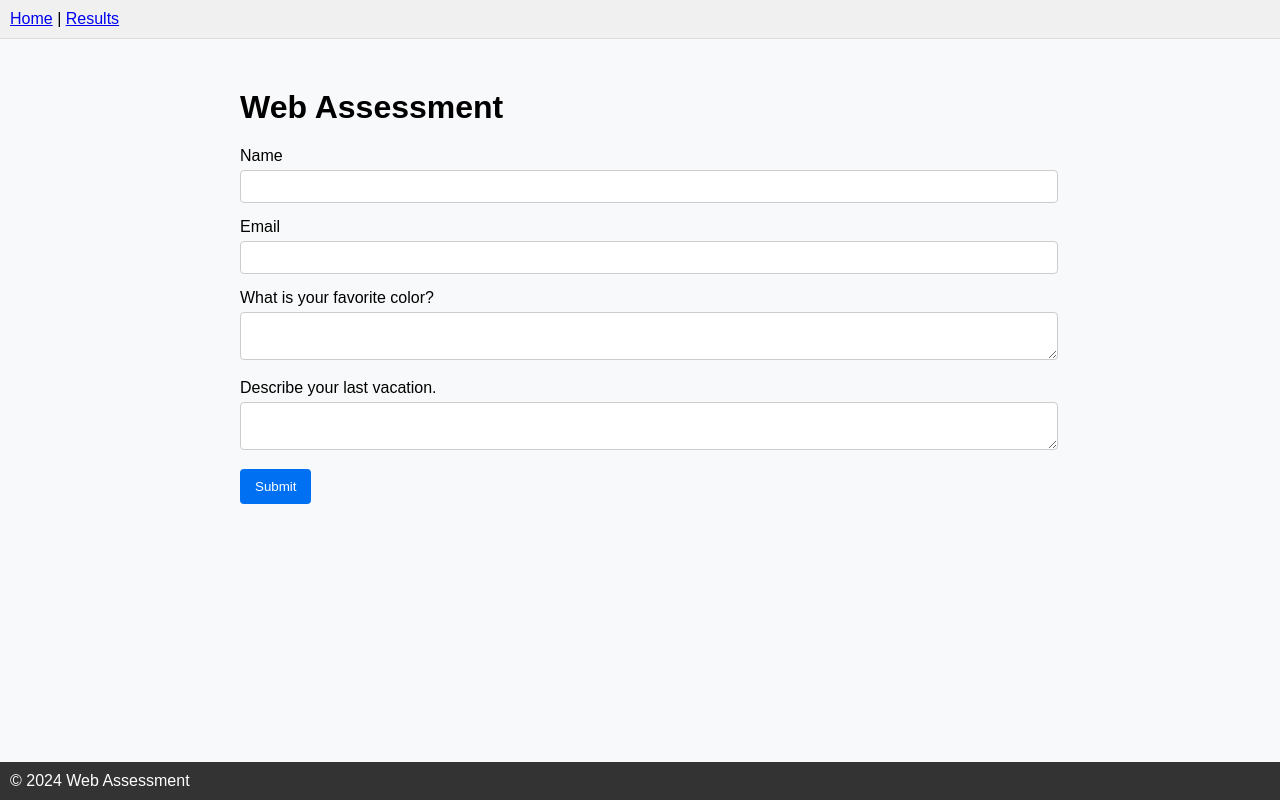
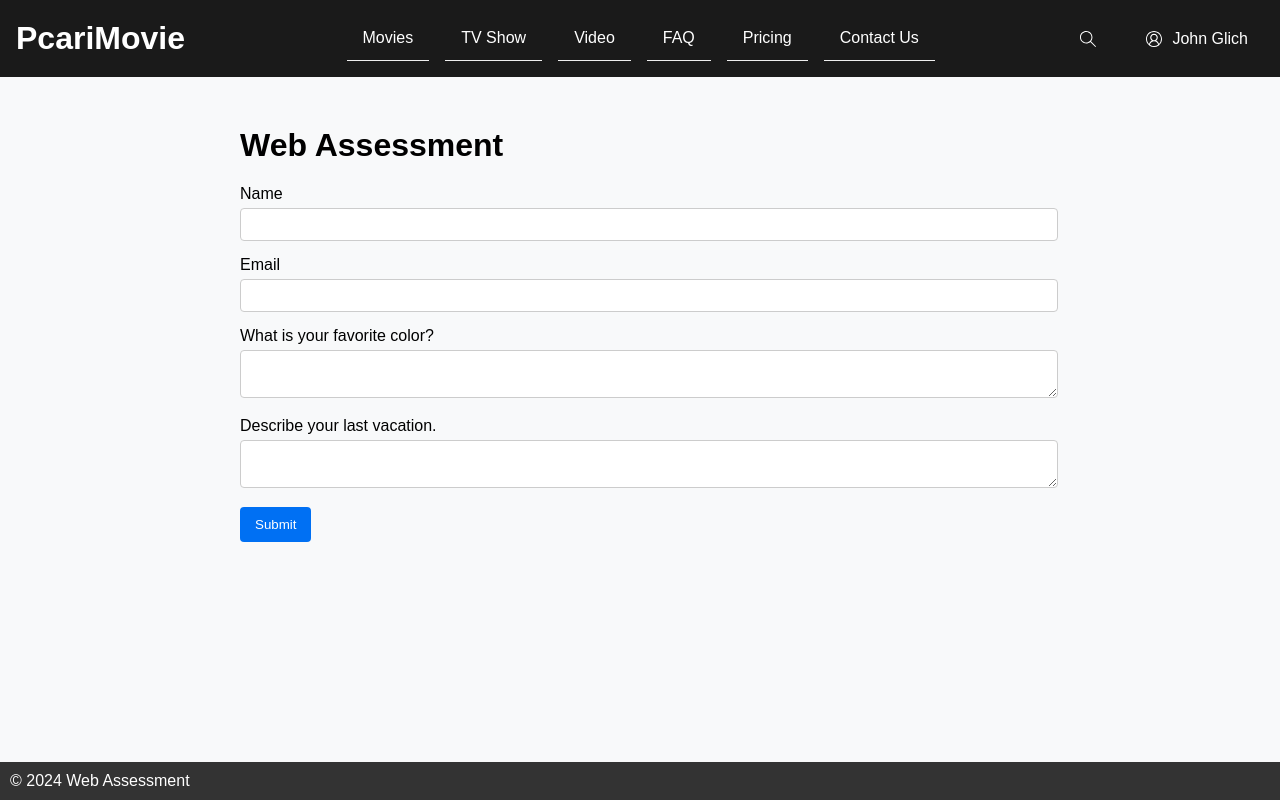
Before and after one commit to AimanHaikal/AimanHaikal-fe-18513, a Next.js app: page / in a window 1280 px wide. Built offline with nearby package versions, Linux system fonts and the light colour scheme.

Commit message:
Update Header

```diff
--- a/package.json
+++ b/package.json
@@ -17,6 +17,7 @@
     "next": "^14.2.3",
     "react": "^18.3.1",
     "react-dom": "^18.3.1",
+    "react-icons": "^5.2.1",
     "turbo": "^1.13.3",
     "yup": "^1.4.0"
   },
--- a/src/app/layout.tsx
+++ b/src/app/layout.tsx
@@ -1,16 +1,57 @@
 // app/layout.tsx
-import './styles/globals.css';
+import "./styles/globals.css";
+import { SlMagnifier } from "react-icons/sl";
+import { VscAccount } from "react-icons/vsc";
 
 const RootLayout = ({ children }: { children: React.ReactNode }) => {
   return (
     <html lang="en">
       <body>
         <header>
-          <nav>
-            <a href="/">Home</a>
-            <span className="separator"> | </span>
-            <a href="/results">Results</a>
+          <div className="logo">
+            <a href="#" className="logo-link">
+              PcariMovie
+            </a>
+          </div>
+          <nav className="nav">
+            <ul className="nav-menu">
+              <li className="nav-item">
+                <a href="#" className="nav-link">
+                  Movies
+                </a>
+              </li>
+              <li className="nav-item">
+                <a href="#" className="nav-link">
+                  TV Show
+                </a>
+              </li>
+              <li className="nav-item">
+                <a href="#" className="nav-link">
+                  Video
+                </a>
+              </li>
+              <li className="nav-item">
+                <a href="#" className="nav-link">
+                  FAQ
+                </a>
+              </li>
+              <li className="nav-item">
+                <a href="#" className="nav-link">
+                  Pricing
+                </a>
+              </li>
+              <li className="nav-item">
+                <a href="#" className="nav-link">
+                  Contact Us
+                </a>
+              </li>
+            </ul>
           </nav>
+          <div className="user-section">
+            <SlMagnifier color="white" style={{ marginRight: "50px" }} />
+            <VscAccount color="white" style={{ marginRight: "10px" }} />
+            <div className="user-name">John Glich</div>
+          </div>
         </header>
         <main className="main-content">{children}</main>
         <footer>© 2024 Web Assessment</footer>
--- a/src/app/styles/globals.css
+++ b/src/app/styles/globals.css
@@ -14,7 +14,8 @@ body {
   box-shadow: 0 0 10px rgba(0, 0, 0, 0.1);
 }
 
-.header, .footer {
+.header,
+.footer {
   background-color: #0070f3;
   color: white;
   padding: 10px 0;
@@ -65,7 +66,8 @@ h2 {
   color: #0070f3;
 }
 
-p, li {
+p,
+li {
   margin: 0;
   padding: 5px 0;
 }
@@ -87,9 +89,11 @@ li {
 }
 
 header {
-  background-color: #f0f0f0;
-  padding: 10px;
-  border-bottom: 1px solid #ddd;
+  display: flex;
+  justify-content: space-between;
+  align-items: center;
+  background-color: #1a1a1a;
+  padding: 1rem;
 }
 
 footer {
@@ -101,3 +105,53 @@ footer {
   color: white; /* Adjust text color as needed */
   padding: 10px; /* Adjust padding as needed */
 }
+
+.logo {
+  font-size: 2rem;
+  font-weight: bold;
+  color: white;
+}
+
+.logo-link {
+  color: white;
+  text-decoration: none;
+}
+
+.nav {
+  display: flex;
+  align-items: center;
+}
+
+.nav-menu {
+  display: flex;
+  list-style: none;
+  padding: 0;
+  margin: 0;
+  flex-wrap: nowrap;
+}
+
+.nav-item {
+  margin-left: 1rem;
+}
+
+.nav-link {
+  display: block;
+  padding: 0.5rem 1rem;
+  color: white;
+  text-decoration: none;
+}
+
+.nav-link:hover {
+  background-color: #333;
+  border-radius: 5px;
+}
+
+.user-section {
+  display: flex;
+  align-items: center;
+}
+
+.user-name {
+  color: white;
+  margin-right: 1rem;
+}
```
Also changed, not shown: 1 other file (tests, documents, lock files or other folders).
